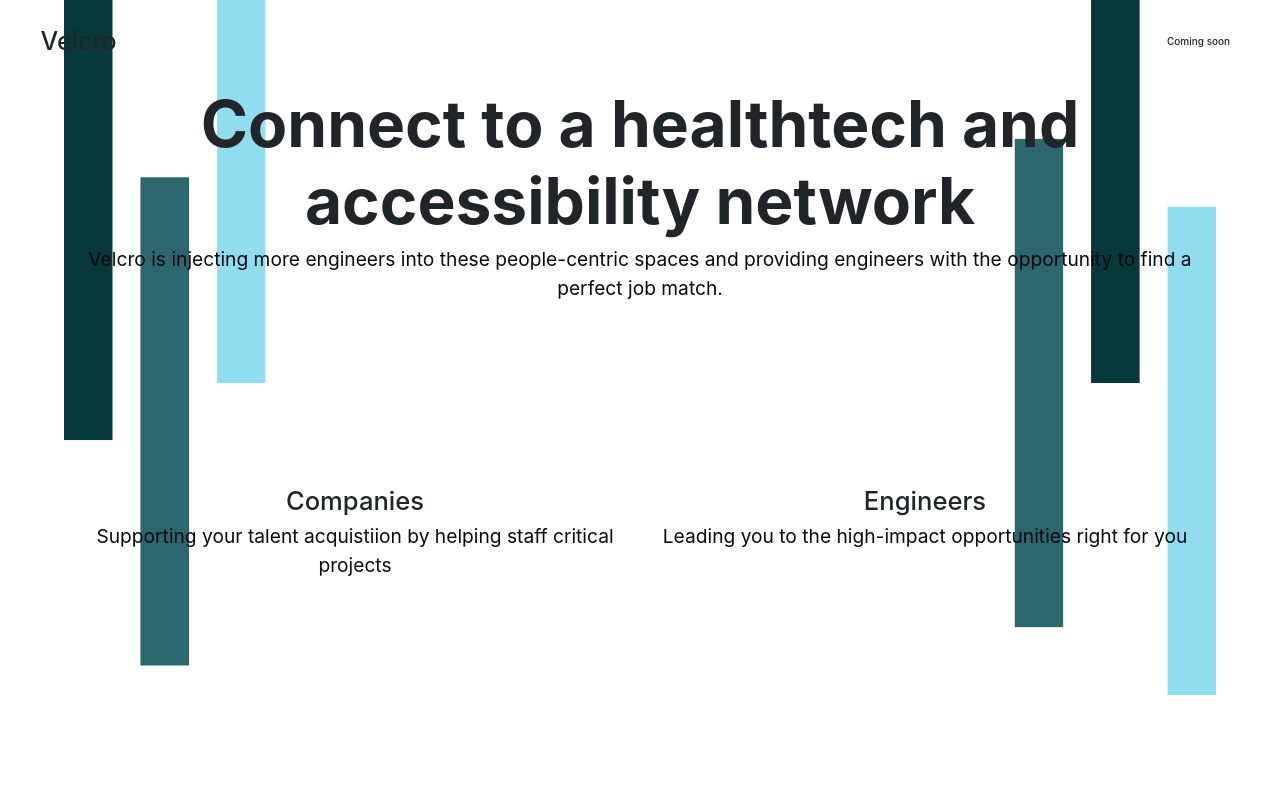
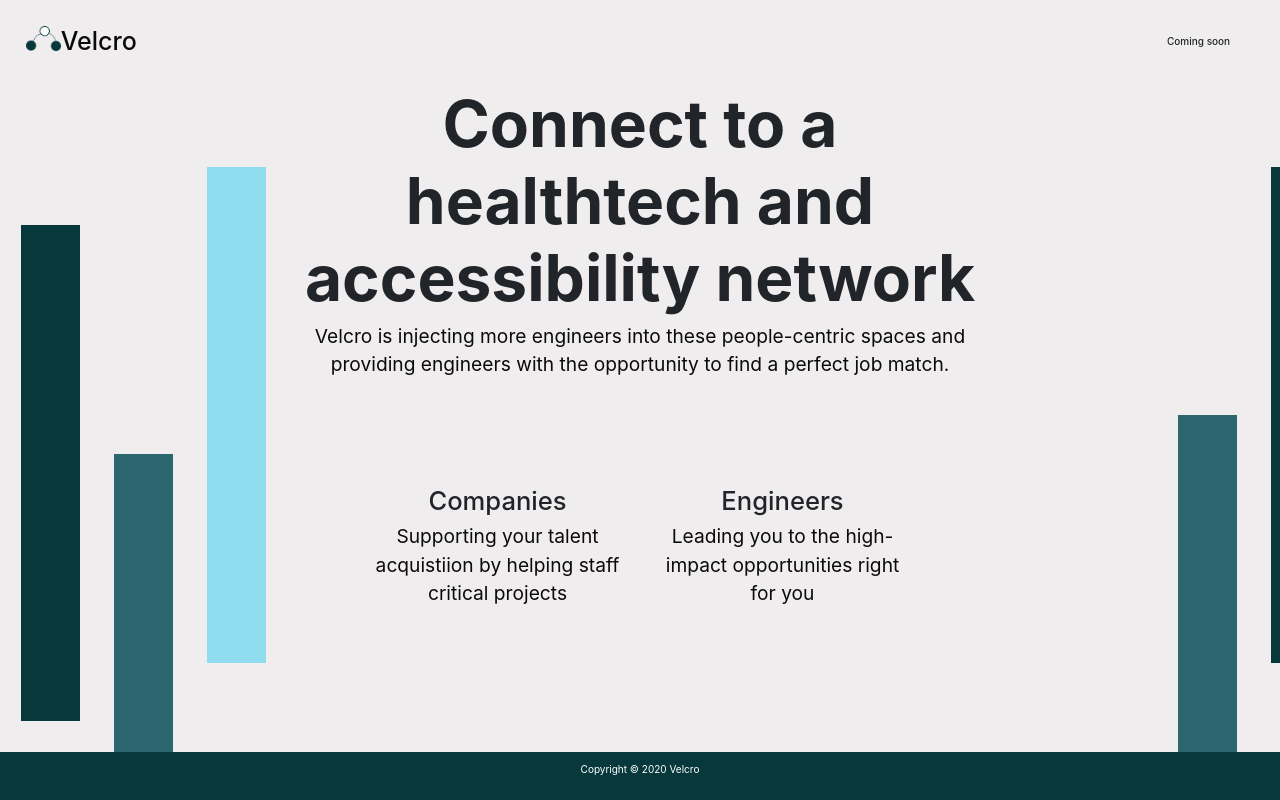
Before and after one commit to velcrotech/velcro.github.io, a plain HTML site: page index.html in a window 1280 px wide. Drawn offline with nearby package versions, Linux system fonts and the light colour scheme.

Commit message:
finishing touches to website

```diff
--- a/index.html
+++ b/index.html
@@ -19,7 +19,12 @@
     <div class="container-fluid">
         <div class="row main-page-navbar">
             <div class="col-lg-11">
-                <h1>Velcro</h1>
+                <div class="row">
+                    <a href="" class="webname">
+                        <img class="logo" src="static/image/logo_2.png">
+                    </a>
+                    <h1 class="webname">Velcro</h1>
+                </div>
             </div>
             <div class="col-lg-1">
                 <h6>Coming soon</h6>
@@ -30,9 +35,13 @@
     </div>
     <div class="container main-page-header text-center">
         <div class="row">
+            <div class="col-lg-2 main-page-content">
+            </div>
             <div class="col main-page-content">
                 <h2 class="main-text">Connect to a healthtech and accessibility network </h2>
                 <p class="paragraph">Velcro is injecting more engineers into these people-centric spaces and providing engineers with the opportunity to find a perfect job match.</p>
+            </div>
+            <div class="col-lg-2 main-page-content">
             </div>
 
         </div>
@@ -40,6 +49,9 @@
 
     <div class="container text-center">
         <div class="row">
+            <div class="col">
+
+            </div>
             <div class="col">
                 <h3 class="title">Companies</h3>
                 <p class="paragraph">
@@ -52,7 +64,15 @@
                     Leading you to the high-impact opportunities right for you
                 </p>
             </div>
+            <div class="col">
+
+            </div>
         </div>
     </div>
 
+    <div class="footer">
+        <p></p>
+        <p>Copyright &copy; 2020 Velcro </p>
+    </div>
+
 </body>
--- a/static/css/main.css
+++ b/static/css/main.css
@@ -10,10 +10,10 @@
 
 body {
     background-color: var(--main-background);
-    background-image: url(../image/background.png);
+    background-image: url(../image/background_2.png);
     background-repeat: no-repeat;
-    background-position: center;
-    background-size: 90vw 100vh;
+    /* background-position: center; */
+    /* background-size: 100vw 120vh; */
 }
 
 h1,
@@ -56,3 +56,36 @@ p {
 .title {
     font-size: 2vw;
 }
+
+.logo {
+    height: 25px;
+    width: auto;
+}
+
+a {
+    text-decoration: none;
+}
+
+a:hover {
+    text-decoration: none;
+}
+
+.webname {
+    color: var(--main-black);
+    text-decoration: none;
+}
+
+.footer {
+    position: fixed;
+    left: 0;
+    bottom: 0;
+    height: 6vh;
+    width: 100%;
+    background-color: var(--rich-blue);
+    color: white;
+    text-align: center;
+}
+
+.footer p {
+    color: white;
+}
```
Also changed, not shown: static/image/background_2.png (added), static/image/logo_2.png (added).
